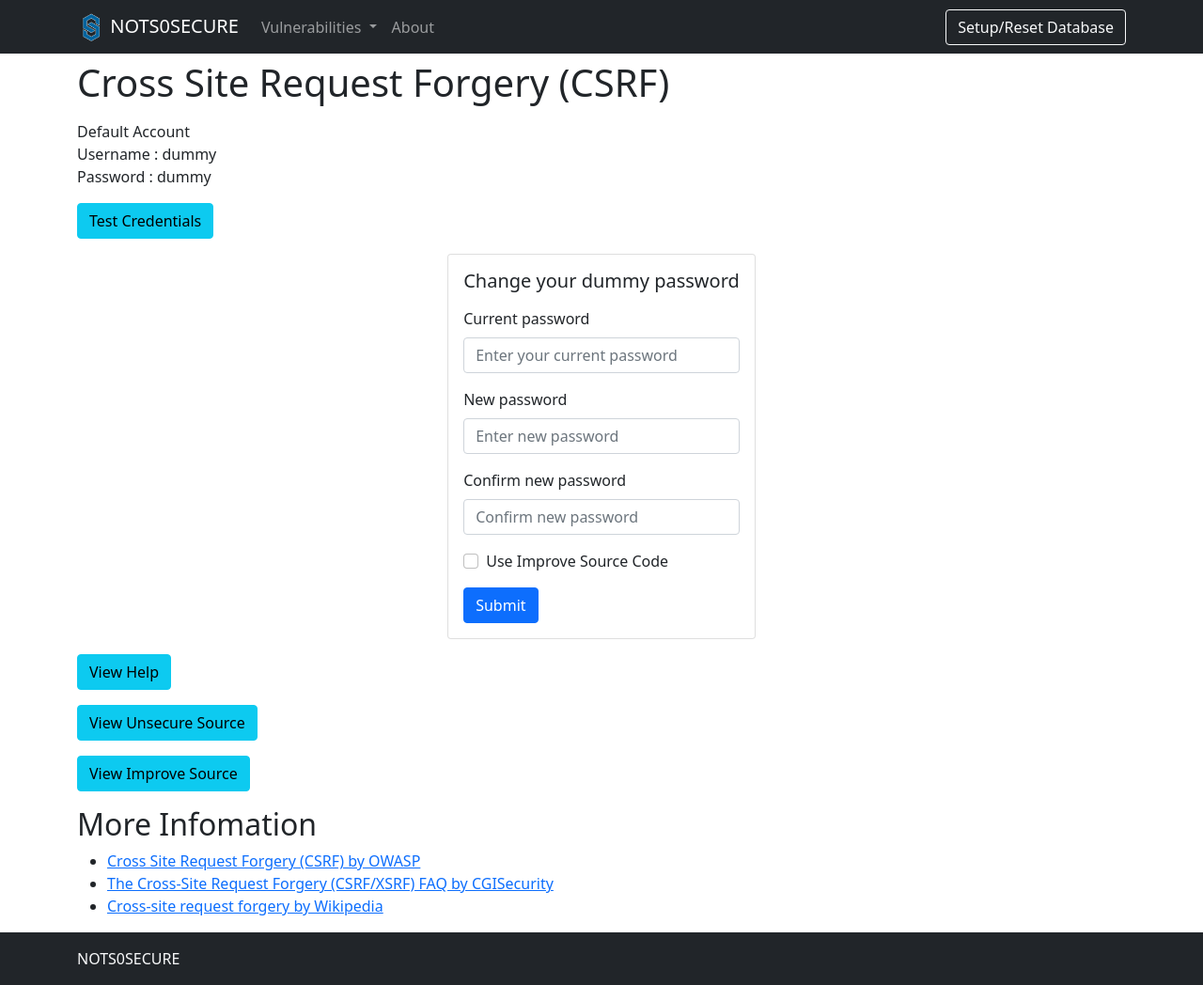
After one commit to patarawatnil/nots0secure, a PHP site: page /vulnerabilities/csrf in a window 1280 px wide. The commit adds this page. Shown: the whole page at 94% size. Run offline with PHP 8.4, Linux system fonts and the light colour scheme.

Commit message:
Add csrf

```diff
--- a/static/layouts/header.php
+++ b/static/layouts/header.php
@@ -14,6 +14,9 @@ $TO_ROOT = constant("WEB_PAGE_TO_ROOT");
     <link href="<?php echo $TO_ROOT ?>static/css/bootstrap.min.css" rel="stylesheet">
 
     <!-- Title -->
+    <?php if (isset($title)) {
+        $title = "NOTS0SECURE";
+    } ?>
     <title><?php echo $title; ?></title>
 
     <!-- favicon-->
@@ -26,14 +29,10 @@ $TO_ROOT = constant("WEB_PAGE_TO_ROOT");
         <!-- Container -->
         <div class="container">
             <!-- Brand to Home -->
-            <a class="navbar-brand" href="<?php echo $TO_ROOT ?>."><img
-                    src="<?php echo $TO_ROOT ?>static/image/logo.png" alt="nots0secure" width="30" height="30"
-                    class="d-inline-block align-text-top">
+            <a class="navbar-brand" href="<?php echo $TO_ROOT ?>."><img src="<?php echo $TO_ROOT ?>static/image/logo.png" alt="nots0secure" width="30" height="30" class="d-inline-block align-text-top">
                 NOTS0SECURE</a>
             <!-- Button when collapse -->
-            <button class="navbar-toggler" type="button" data-bs-toggle="collapse"
-                data-bs-target="#navbarSupportedContent" aria-controls="navbarSupportedContent" aria-expanded="false"
-                aria-label="Toggle navigation">
+            <button class="navbar-toggler" type="button" data-bs-toggle="collapse" data-bs-target="#navbarSupportedContent" aria-controls="navbarSupportedContent" aria-expanded="false" aria-label="Toggle navigation">
                 <span class="navbar-toggler-icon"></span>
             </button>
             <div class="collapse navbar-collapse" id="navbarSupportedContent">
@@ -41,8 +40,7 @@ $TO_ROOT = constant("WEB_PAGE_TO_ROOT");
 
                     <!-- Vulnerabilities dropdown -->
                     <li class="nav-item dropdown">
-                        <a class="nav-link dropdown-toggle" href="#" id="navbarDropdown" role="button"
-                            data-bs-toggle="dropdown" aria-expanded="false">
+                        <a class="nav-link dropdown-toggle" href="#" id="navbarDropdown" role="button" data-bs-toggle="dropdown" aria-expanded="false">
                             Vulnerabilities
                         </a>
                         <ul class="dropdown-menu dropdown-menu-dark" aria-labelledby="navbarDropdown">
@@ -53,6 +51,8 @@ $TO_ROOT = constant("WEB_PAGE_TO_ROOT");
                             <li><a class="dropdown-item" href="<?php echo $TO_ROOT ?>vulnerabilities/brute_force">Brute Force</a></li>
                             <!-- Reflected Cross Site Scripting (XSS) -->
                             <li><a class="dropdown-item" href="<?php echo $TO_ROOT ?>vulnerabilities/xss_r">Reflected Cross Site Scripting (XSS)</a></li>
+                            <!-- Reflected Cross Site Scripting (XSS) -->
+                            <li><a class="dropdown-item" href="<?php echo $TO_ROOT ?>vulnerabilities/csrf">Cross Site Request Forgery (CSRF)</a></li>
                         </ul>
                     </li>
 
--- a/vulnerabilities/brute_force/index.php
+++ b/vulnerabilities/brute_force/index.php
@@ -24,7 +24,7 @@ include(WEB_PAGE_TO_ROOT . 'static/layouts/header.php');
                     <label for="userid" class="form-label">Username</label>
                     <input type="text" class="form-control" id="username" name="username" placeholder="Enter Username" required>
                 </div>
-                <!-- Enter username -->
+                <!-- Enter password -->
                 <div class="mt-3">
                     <label for="userid" class="form-label">Password</label>
                     <input type="password" class="form-control" id="password" name="password" placeholder="Enter Password" required>
@@ -32,7 +32,7 @@ include(WEB_PAGE_TO_ROOT . 'static/layouts/header.php');
                 <!-- Skip random wait time when incorrect or not -->
                 <div class="form-check mt-3">
                     <input class="form-check-input" type="checkbox" value="skip" id="skiptime" name="skiptime">
-                    <label class="form-check-label" for="flexCheckDefault">
+                    <label class="form-check-label" for="skiptime">
                         Skip random wait time when incorrect
                     </label>
                 </div>
--- a/vulnerabilities/brute_force/source/improve.php
+++ b/vulnerabilities/brute_force/source/improve.php
@@ -81,7 +81,7 @@ if (isset($_POST['login']) && isset($_POST['username']) && isset($_POST['passwor
             $last_login   = $row['last_login'];
 
             // Login successful
-            echo "<p>Welcome <span class='fw-bold'>$user</span></p>";
+            echo "<p><span class='fw-bold'>Welcome</span> $user</p>";
 
             // Had the account been locked out since last login?
             if ($failed_login >= $total_failed_login) {
--- a/vulnerabilities/brute_force/source/low.php
+++ b/vulnerabilities/brute_force/source/low.php
@@ -31,7 +31,7 @@ if( isset( $_POST['login'] ) ) {
 
         if($data){
             // login success
-            echo "<p>Welcome <span class='fw-bold'>$user</span></p>";
+            echo "<p><span class='fw-bold'>Welcome</span> $user</p>";
         } else {
             // login fail
             echo "<p>Username and/or password incorrect.</p>";
@@ -39,7 +39,7 @@ if( isset( $_POST['login'] ) ) {
 
     } catch (PDOException $e) {
         // if exception happen
-        echo "Error: " . $e->getMessage();
+        echo "Error : " . $e->getMessage();
     }
     // close connection
     $conn = null;
--- /dev/null
+++ b/vulnerabilities/csrf/index.php
@@ -0,0 +1,264 @@
+<?php
+
+// Define WEB_PAGE_TO_ROOT
+define('WEB_PAGE_TO_ROOT', '../../');
+// set Title
+$title = "Cross Site Request Forgery (CSRF) - NOTS0SECURE";
+// Include Header
+include(WEB_PAGE_TO_ROOT . 'static/layouts/header.php');
+
+?>
+
+<div class="container">
+    <h1>Cross Site Request Forgery (CSRF)</h1>
+
+    <p>
+    <div>Default Account</div>
+    <div>Username : dummy</div>
+    <div>Password : dummy</div>
+    </p>
+
+    <div class="mt-3">
+        <button class="btn btn-info" type="button" data-bs-toggle="collapse" data-bs-target="#testcredentials" aria-expanded="false" aria-controls="testcredentials">
+            Test Credentials
+        </button>
+    </div>
+    <div class="collapse" id="testcredentials">
+        <div class="mt-3">
+            <div class="card card-body">
+                <!-- Card Body-->
+                <div class="d-flex justify-content-center align-items-center">
+                    <!-- Card to contain form -->
+                    <div class="card mt-3"">
+                        <div class=" card-body">
+                        <!-- Form will submit to same page-->
+                        <form method="post" name="login">
+                            <h5 class="card-title">Login</h5>
+                            <!-- Enter username -->
+                            <div class="mt-3">
+                                <label for="userid" class="form-label">Username</label>
+                                <input type="text" class="form-control" id="username" name="username" placeholder="Enter Username" value="dummy" required>
+                            </div>
+                            <!-- Enter password -->
+                            <div class="mt-3">
+                                <label for="userid" class="form-label">Password</label>
+                                <input type="password" class="form-control" id="password" name="password" placeholder="Enter Password" required>
+                            </div>
+                            <!-- Submit -->
+                            <div class="mt-3">
+                                <input type="submit" name="login" value='Submit' class="btn btn-primary">
+                            </div>
+                        </form>
+                    </div>
+                </div>
+                <!-- End of Card to contain form -->
+            </div>
+            <!-- End of Card Body-->
+        </div>
+    </div>
+</div>
+
+<!-- View Result-->
+<?php if (isset($_POST['login'])) { ?>
+
+<div class="fw-bold mt-3">Result</div>
+
+<?php
+//Include Unsecure Code
+include('test_credentials.php');
+?>
+<?php } ?>
+<!-- End of View Result-->
+
+<div class="d-flex justify-content-center align-items-center">
+    <!-- Card to contain form -->
+    <div class="card mt-3">
+        <div class="card-body">
+            <!-- Form will submit to same page-->
+            <form method="post" name="changepass" id="changepass">
+                <h5 class="card-title">Change your dummy password</h5>
+                <!-- Enter current password -->
+                <div class="mt-3">
+                    <label for="currentpass" class="form-label">Current password</label>
+                    <input type="password" class="form-control" id="currentpass" name="currentpass" placeholder="Enter your current password">
+                </div>
+                <!-- Enter New password -->
+                <div class="mt-3">
+                    <label for="newpass" class="form-label">New password</label>
+                    <input type="password" class="form-control" id="newpass" name="newpass" placeholder="Enter new password">
+                </div>
+                <!-- Enter New password -->
+                <div class="mt-3">
+                    <label for="confirmnewpass" class="form-label">Confirm new password</label>
+                    <input type="password" class="form-control" id="confirmnewpass" name="confirmnewpass" placeholder="Confirm new password">
+                </div>
+                <!-- Use Improve -->
+                <div class="form-check mt-3">
+                    <input class="form-check-input" type="checkbox" value="useimprove" id="useimprove" name="useimprove">
+                    <label class="form-check-label" for="useimprove">
+                        Use Improve Source Code
+                    </label>
+                </div>
+                <!-- Submit -->
+                <div class="mt-3">
+                    <input type="submit" name="changepass" value='Submit' class="btn btn-primary">
+                </div>
+            </form>
+        </div>
+    </div>
+</div>
+<!-- End of Form -->
+
+<!-- View Result-->
+<?php if (isset($_POST['changepass']) && !isset($_POST['useimprove'])) { ?>
+
+    <div class="fw-bold mt-3">Result</div>
+
+    <?php
+    //Include Unsecure Code
+    include('source/low.php')
+
+    ?>
+<?php } ?>
+<!-- End of View Result-->
+
+<!--View Improve Result-->
+<?php if (isset($_POST['changepass']) && isset($_POST['useimprove'])) { ?>
+    <div class="mt-3">
+        <button class="btn btn-info" type="button" data-bs-toggle="collapse" data-bs-target="#viewimproveresult" aria-expanded="false" aria-controls="viewimproveresult">
+            View Improve Result
+        </button>
+    </div>
+    <div class="collapse" id="viewimproveresult">
+        <div class="mt-3">
+            <div class="card card-body">
+                <div>
+                    <?php
+                    include('source/improve.php');
+                    ?>
+                </div>
+            </div>
+        </div>
+    </div>
+<?php } ?>
+<!--End of View Improve Result-->
+
+<!-- View Help -->
+<div class="mt-3">
+    <button class="btn btn-info" type="button" data-bs-toggle="collapse" data-bs-target="#viewhelp" aria-expanded="false" aria-controls="viewhelp">
+        View Help
+    </button>
+</div>
+
+<div class="collapse" id="viewhelp">
+    <div class="mt-3">
+        <div class="card card-body">
+
+            <h3>Description</h3>
+
+            <p>
+                CSRF is an attack that forces an end user to execute unwanted actions on a web application in which they are currently authenticated. With a little help of social engineering (such as sending a link via email/chat), an attacker may force the users of a web application to execute actions of the attacker's choosing.
+            </p>
+
+            <p>
+                A successful CSRF exploit can compromise end user data and operation in case of normal user. If the targeted end user is the administrator account, this can compromise the entire web application.
+            </p>
+
+            <p>
+                Creating a targeted wordlists, which is generated towards the target, often gives the highest success
+                rate. There are public tools out there that will create a dictionary based on a combination of company
+                websites, personal social networks and other common information (such as birthdays or year of
+                graduation).
+            </p>
+
+            <p>
+                This attack may also be called "XSRF", similar to "Cross Site scripting (XSS)", and they are often used together.
+            </p>
+        </div>
+    </div>
+</div>
+<!-- End of View Help -->
+
+<!--View Source-->
+<div class="mt-3">
+    <button class="btn btn-info" type="button" data-bs-toggle="collapse" data-bs-target="#viewsource" aria-expanded="false" aria-controls="viewsource">
+        View Unsecure Source
+    </button>
+</div>
+<div class="collapse" id="viewsource">
+    <div class="mt-3 text-wrap">
+        <div class="card card-body">
+            <h3>Unsecure SQL Injection Source</h3>
+            <code><?php
+                    $source_code = file_get_contents('./source/low.php');
+                    $source_code = str_replace(array('$html .='), array('echo'), $source_code);
+                    $source_code = highlight_string($source_code, true);
+
+                    echo $source_code;
+
+                    ?></code>
+        </div>
+    </div>
+</div>
+<!--End of View Source-->
+
+<!--View Improve Source-->
+<div class="mt-3">
+    <button class="btn btn-info" type="button" data-bs-toggle="collapse" data-bs-target="#viewimprovesource" aria-expanded="false" aria-controls="viewimprovesource">
+        View Improve Source
+    </button>
+</div>
+<div class="collapse" id="viewimprovesource">
+    <div class="mt-3 text-wrap">
+        <div class="card card-body">
+            <h3>Improve SQL Injection Source</h3>
+            <code><?php
+                    $source_code = file_get_contents('./source/improve.php');
+                    $source_code = str_replace(array('$html .='), array('echo'), $source_code);
+                    $source_code = highlight_string($source_code, true);
+
+                    echo $source_code;
+
+                    ?></code>
+        </div>
+    </div>
+</div>
+<!--End of View Improve Source-->
+
+<!-- More Info -->
+<div class="mt-3">
+    <h2>More Infomation</h2>
+    <ul>
+        <li><a href="https://owasp.org/www-community/attacks/csrf" target="_blank">Cross Site Request Forgery (CSRF) by OWASP</a></li>
+        <li><a href="https://www.cgisecurity.com/csrf-faq.html" target="_blank">The Cross-Site Request Forgery (CSRF/XSRF) FAQ by CGISecurity</a></li>
+        <li><a href="https://en.wikipedia.org/wiki/Cross-site_request_forgery" target="_blank">Cross-site request forgery by Wikipedia</a></li>
+    </ul>
+</div>
+
+</div>
+
+<?php
+// Include Footer
+include(WEB_PAGE_TO_ROOT . 'static/layouts/footer.php');
+?>
+
+<!--
+jQuery + jQuery Validate
+-->
+<script src="<?php echo WEB_PAGE_TO_ROOT; ?>static/js/jquery.validate.min.js"></script>
+<script>
+    $().ready(function() {
+        $("#changepass").validate({
+
+            rules: {
+                newpass: {
+                    required: true,
+                },
+                confirmnewpass: {
+                    required: true,
+                    equalTo: "#newpass"
+                }
+            }
+        });
+    });
+</script>
--- /dev/null
+++ b/vulnerabilities/csrf/source/improve.php
@@ -0,0 +1,56 @@
+<?php
+
+if (isset($_POST['changepass'])) {
+    // Get input
+    $user = "dummy"; // can change 'dummy' into other user
+    $pass_curr = $_POST['currentpass'];
+    $pass_new  = $_POST['newpass'];
+    // $pass_conf = $_GET[ 'confirmnewpass' ];
+
+    // Sanitise current password input
+    $pass_curr = stripslashes($pass_curr);
+    $pass_curr = md5($pass_curr);
+
+    // Get Database config
+    include(WEB_PAGE_TO_ROOT . 'static/database-config.inc.php');
+    $dbservername = DB_HOST;
+    $dbusername = DB_USERNAME;
+    $dbpassword = DB_PASSWORD;
+    $dbname = DB_NAME;
+
+    try {
+        // make connection
+        $conn = new PDO("mysql:host=$dbservername;dbname=$dbname", $dbusername, $dbpassword);
+        // set the PDO error mode to exception
+        $conn->setAttribute(PDO::ATTR_ERRMODE, PDO::ERRMODE_EXCEPTION);
+
+        // Check that the current password is correct
+        $stmt = $conn->prepare('SELECT password FROM users WHERE user = :user AND password = :password LIMIT 1;');
+        $stmt->bindParam(':user', $user);
+        $stmt->bindParam(':password', $pass_curr);
+        $stmt->execute();
+        $data = $stmt->fetch();
+
+        // Do both new passwords match and does the current password match the user?
+        if ($data) { // New Password have been checked from client-side by jquery validate
+            // It does!
+            $pass_new = stripslashes($pass_new);
+            $pass_new = md5($pass_new);
+
+            // Update database with new password
+            $stmt = $conn->prepare('UPDATE users SET password = :password WHERE user = :user;');
+            $stmt->bindParam(':password', $pass_new);
+            $stmt->bindParam(':user', $user);
+            $stmt->execute();
+
+            // Feedback for the user
+            echo "<div>Password Changed.</div>";
+        } else {
+            // Issue with passwords matching
+            echo "<div>Passwords did not match or current password incorrect.</div>";
+        }
+    } catch (PDOException $e) {
+        echo "Error : " . $e->getMessage();
+    }
+}
+?>
--- /dev/null
+++ b/vulnerabilities/csrf/source/low.php
@@ -0,0 +1,52 @@
+<?php
+
+if (isset($_POST['changepass'])) {
+    // Get input
+    $user = 'dummy';// can change 'dummy' into other user
+    $pass_new  = $_POST['newpass'];
+    //$pass_conf = $_POST['confirmnewpass'];
+
+    // Do the passwords match?
+    //if( $pass_new == $pass_conf ) { // New Password have been checked from client-side by jquery validate
+    // They do!
+    $pass_new = md5($pass_new);
+
+    // Get Database config
+    include(WEB_PAGE_TO_ROOT . 'static/database-config.inc.php');
+    $dbservername = DB_HOST;
+    $dbusername = DB_USERNAME;
+    $dbpassword = DB_PASSWORD;
+    $dbname = DB_NAME;
+
+    try {
+        // make connection
+        $conn = new PDO("mysql:host=$dbservername;dbname=$dbname", $dbusername, $dbpassword);
+        // set the PDO error mode to exception
+        $conn->setAttribute(PDO::ATTR_ERRMODE, PDO::ERRMODE_EXCEPTION);
+
+        // Update the database
+        $sql = "UPDATE users SET password = :password WHERE user = :user;";
+
+        // Prepare statement
+        $stmt = $conn->prepare($sql);
+
+        // Binding Parameter
+        $stmt->bindParam(':password', $pass_new);
+        $stmt->bindParam(':user', $user);
+
+        // execute the query
+        $stmt->execute();
+
+        // Feedback for the user
+        echo "<div>Password Changed.</div>";
+    } catch (PDOException $e) {
+        echo "Error : " . $e->getMessage();
+    }
+
+    //}
+    //else {
+    // Issue with passwords matching
+    //    echo "<div>Passwords did not match.</div>";
+    //}
+}
+?>
--- a/vulnerabilities/sql_injection/source/improve.php
+++ b/vulnerabilities/sql_injection/source/improve.php
@@ -19,7 +19,7 @@ if (isset($_GET['Submit'])) {
             $conn->setAttribute(PDO::ATTR_ERRMODE, PDO::ERRMODE_EXCEPTION);
 
             // prepare statement but instead to replace within statement use binding parameter
-            $stmt = $conn->prepare("SELECT user_id, first_name, last_name FROM users WHERE user_id = :userid LIMIT 1");
+            $stmt = $conn->prepare("SELECT first_name, last_name FROM users WHERE user_id = :userid LIMIT 1");
 
             // binding parameter
             $stmt->bindParam(':userid', $userid);
--- a/vulnerabilities/sql_injection/source/low.php
+++ b/vulnerabilities/sql_injection/source/low.php
@@ -23,7 +23,7 @@ if (isset($_REQUEST['Submit'])) {
     * SELECT user_id, first_name, last_name FROM users WHERE user_id = '%' or '0'='0'
     * which return everything because condition is always true
     */
-        $stmt = $conn->prepare("SELECT user_id, first_name, last_name FROM users WHERE user_id = '$userid'");
+        $stmt = $conn->prepare("SELECT first_name, last_name FROM users WHERE user_id = '$userid'");
         // Execute Statement
         $stmt->execute();
 
```
Also changed, not shown: vulnerabilities/csrf/test_credentials.php (added, +40 -0 lines), static/js/jquery.validate.min.js (added).
